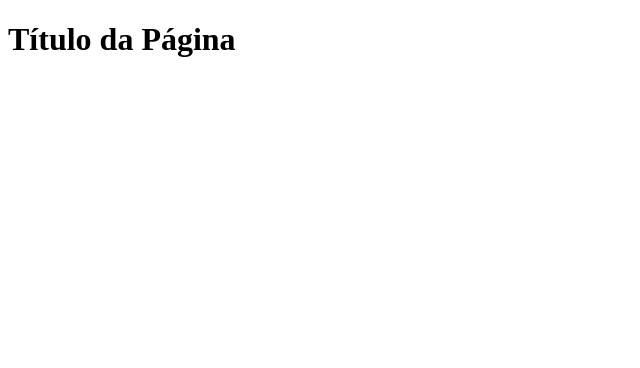
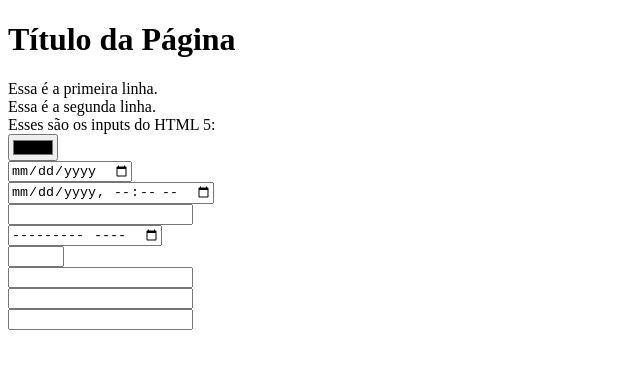
Before and after one commit to brunoebm/Minicurso-HTML-e-CSS, a plain HTML site: page main/index.html in a window 1280 px wide. Shown: the whole page, without its empty margins (0-640 px from the left). Drawn offline with Linux system fonts and the light colour scheme.

Commit message:
Update index.html

```diff
--- a/main/index.html
+++ b/main/index.html
@@ -7,5 +7,28 @@
 
     <body>
         <h1>Título da Página</h1>
+        Essa é a primeira linha.<br>
+        Essa é a segunda linha.<br>
+        Esses são os inputs do HTML 5:<br>
+        <form>
+            <input type="color" name="bgcolor"><br>
+
+            <input type="date" name="birthday"><br>
+
+            <input type="datetime-local" name="data"><br>
+
+            <input type="email" name="email"><br>
+
+            <input type="month" name="mes"><br>
+
+            <input type="number" min="1" max="50"><br>
+
+            <input type="tel" name="telefone"><br>
+
+            <input type="search" name="busca"><br>
+
+            <input type="sumbit" name="submit"><br>
+
+        </form>
     </body>
 </html>
```
